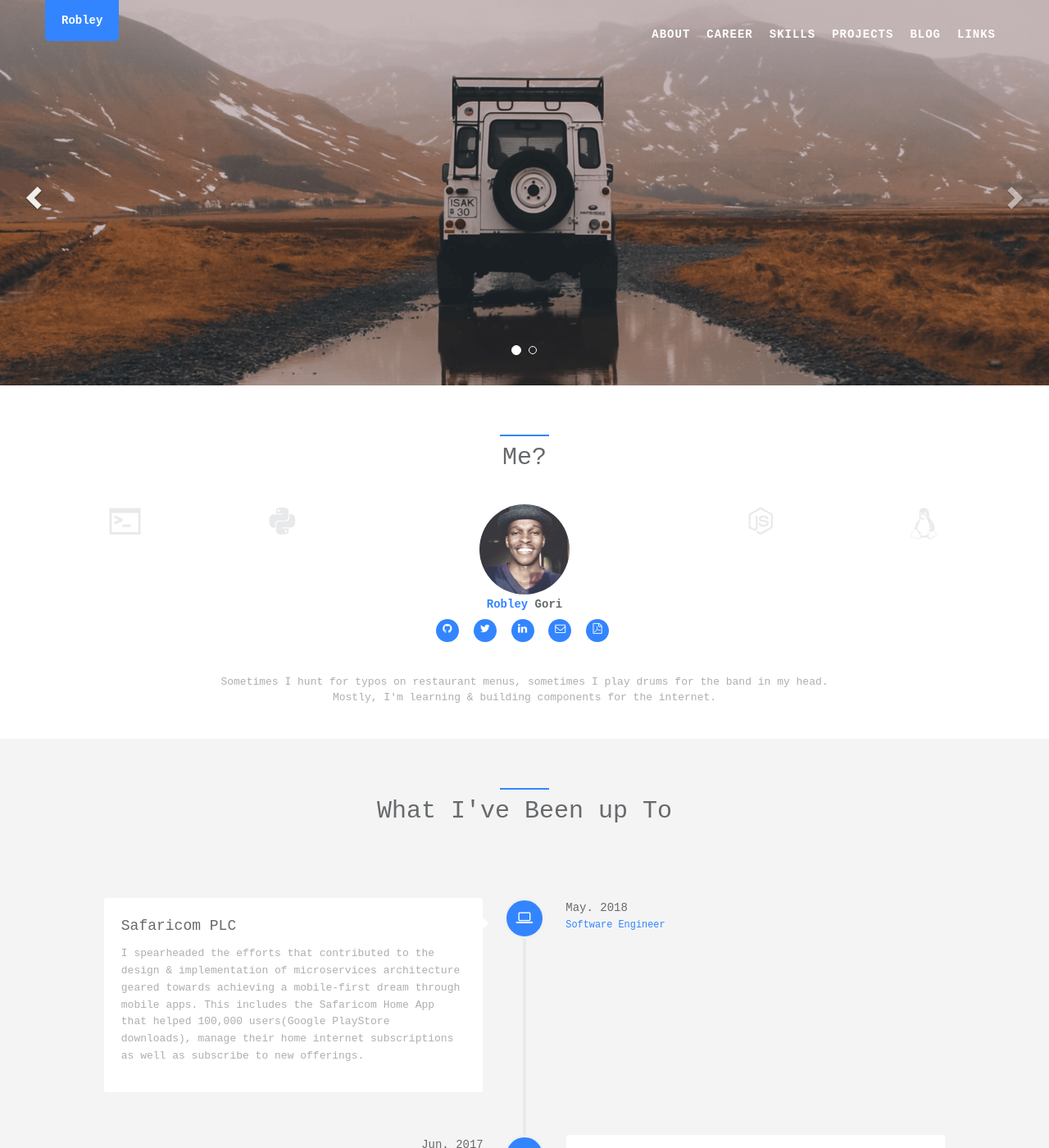
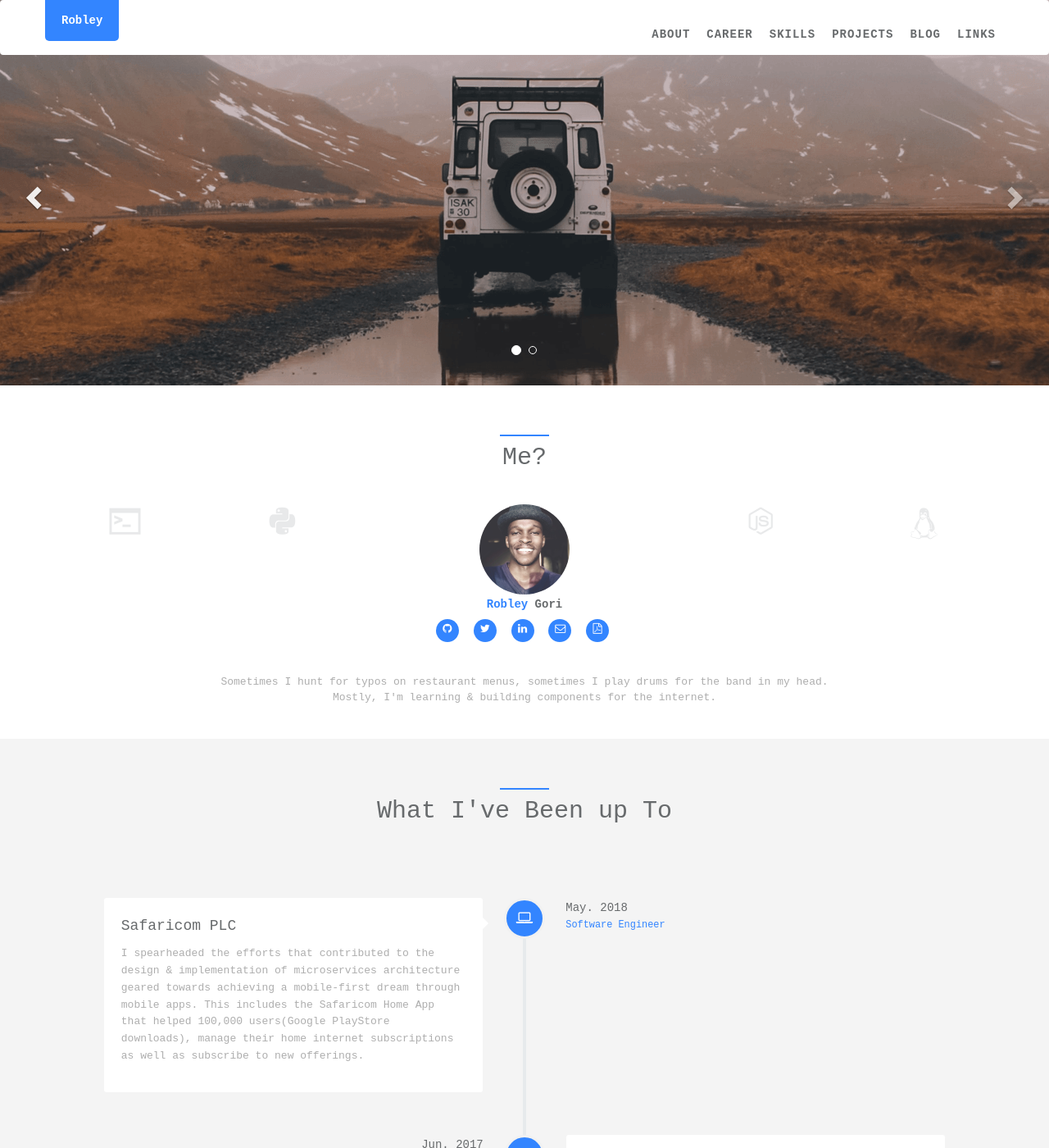
Before and after one commit to ro6ley/ro6ley.github.io, a Jekyll site: the page built from index.html, in a window 1280 px wide and 1400 px high. Shown: the whole window at 82% size. Built offline with Jekyll 4.4.1, drawn with Linux system fonts in a browser that asks for light colours.

Commit message:
update navbar style to reflect removal of carousel

```diff
--- a/_sass/_style.scss
+++ b/_sass/_style.scss
@@ -2414,11 +2414,11 @@
       border-color: #fff;
       padding: 15px 0;
     }
-    background-color: transparent;
-    border-color: transparent;
+    background-color: #fff;
+    border-color: #fff;
     transition: all .3s ease-in-out 0s;
     .nav li a {
-      color: #fff;
+      color: #676a6c;
       font-family: 'Open Sans', helvetica, arial, sans-serif;
       font-weight: 700;
       letter-spacing: 1px;
@@ -2434,11 +2434,11 @@
     .navbar-nav > {
       .active > a {
         background: 0 0;
-        color: #fff;
+        color: #676a6c;
         border-top: 6px solid #3385FF;
         &:hover {
           background: 0 0;
-          color: #fff;
+          color: #3385FF;
           border-top: 6px solid #3385FF;
         }
       }
```
